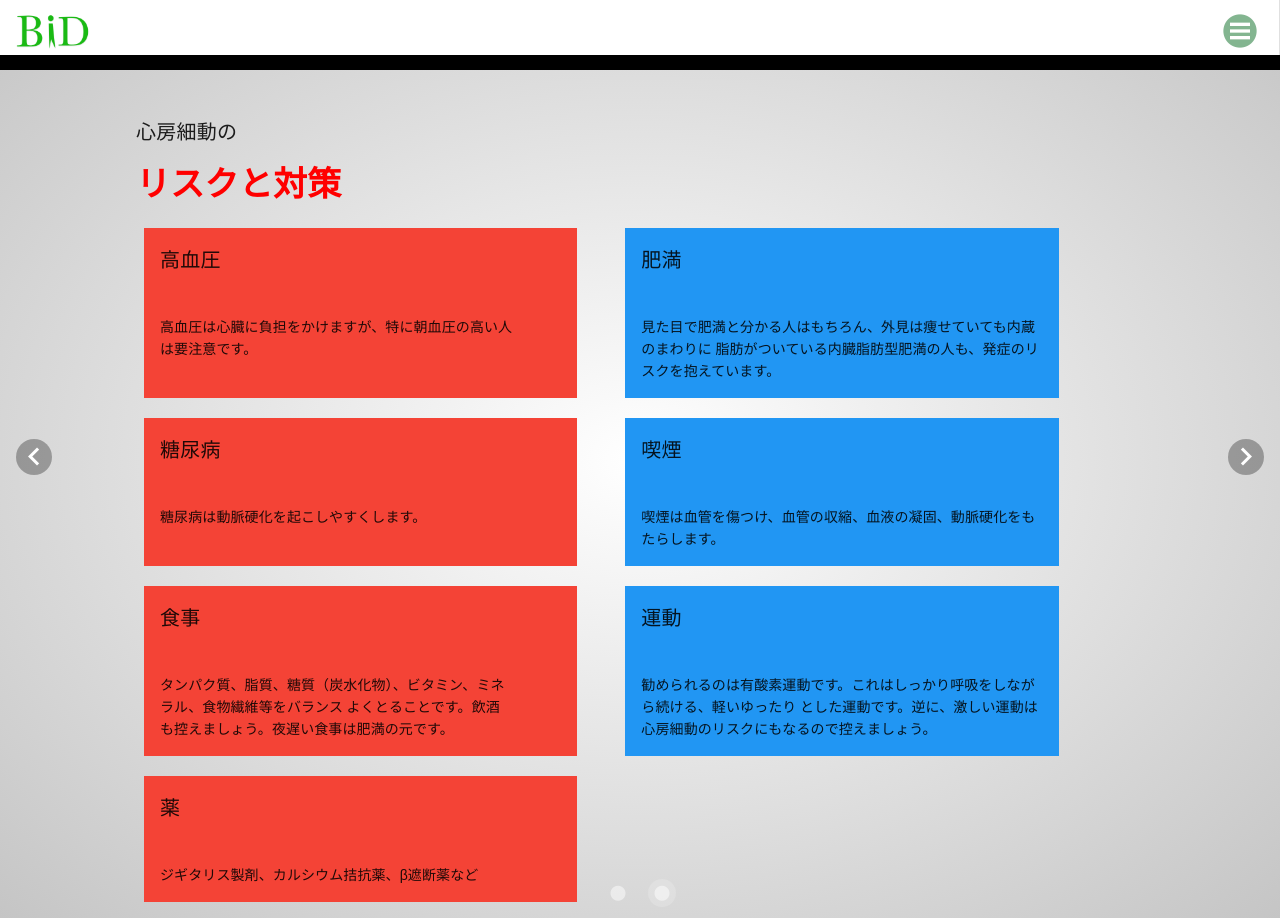
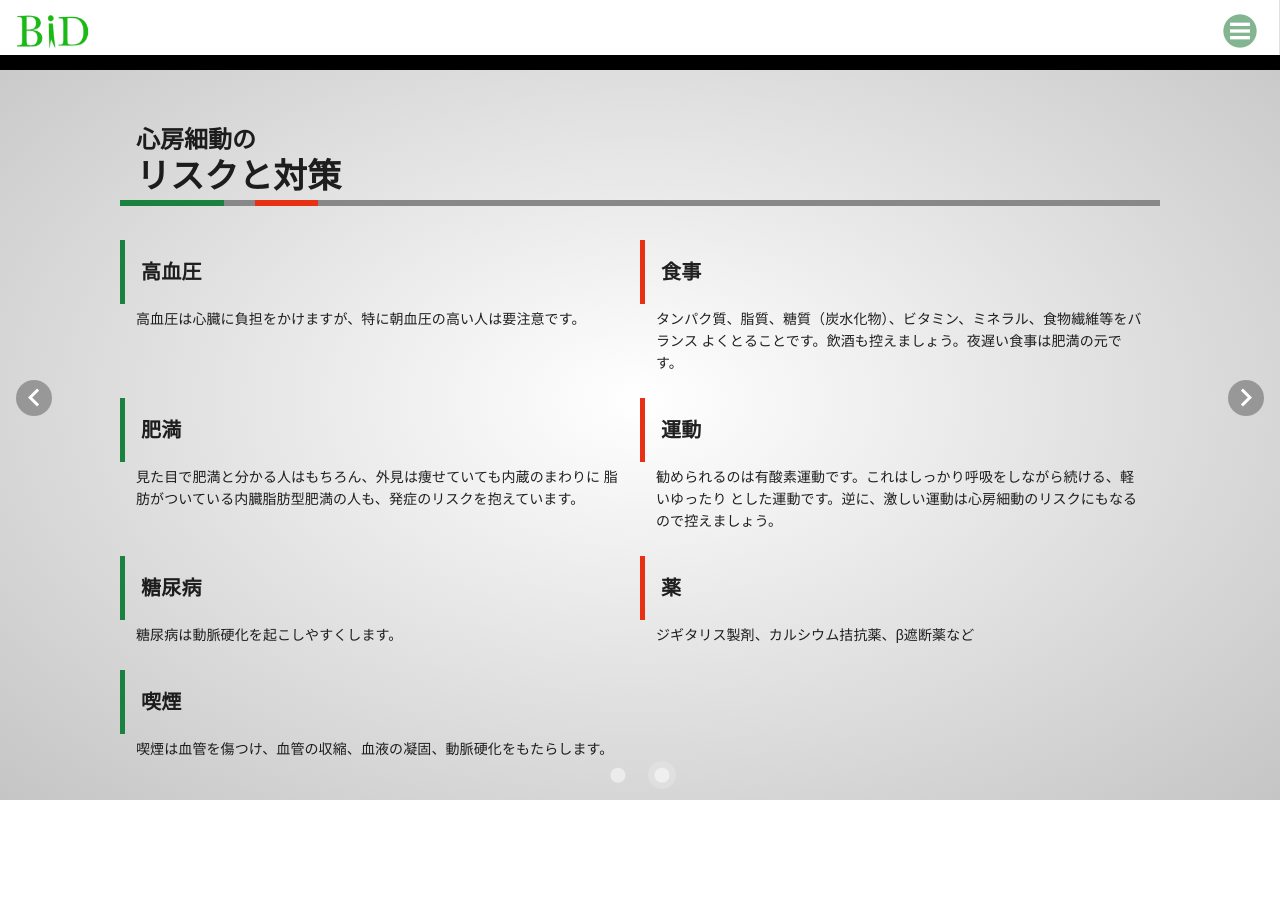
Before and after one commit to K-Fryxell/BID_Admin, a Vue app: page /user_measures in a window 1280 px wide. Both pictures are taken after a click on the button 662 px from the left and 775 px from the top of the page. After the commit the page ends 800 px from the top, so only its background shows below. Built offline with nearby package versions, Linux system fonts and the light colour scheme; no server answers.

Commit message:
update measures&measuresDetails css

```diff
--- a/src/components/public/Measures.vue
+++ b/src/components/public/Measures.vue
@@ -4,15 +4,15 @@
         <v-container class="ma-0 pa-0" fluid>
             <v-layout class="ma-0 mt-8 pa-0" column>
                 <v-row class="ma-4 mt-12 pa-0 pt-12" justify="center">
-                    <v-card-title class="display-1 pt-6" style="text-decoration-color:#808080;">
-                        <strong class="display-2" style="color:red;">心房細動</strong>の可能性があります
+                    <v-card-title class="text-lg-h4 headline pt-6" style="text-decoration-color:#808080;">
+                        <span class="text-lg-h3 headline" style="color:red; font-weight: bold;">心房細動</span>の可能性があります
                     </v-card-title>
                 </v-row>
                 <v-row class="ma-4 mt-3 pa-0 pt-1" justify="center">
                     <v-flex class="ma-0 pa-0" lg7>
                         <!-- 症状例 -->
-                        <v-row class="ml-n12 pa-0">
-                            <v-card-title class="headline ml-n12"><strong>以下の症状が続く場合、病院で受診してください。</strong></v-card-title>
+                        <v-row class="ml-lg-n12 ml-12 pa-0">
+                            <v-card-title class="text-headline ml-n12"><strong>以下の症状が続く場合、病院で受診してください。</strong></v-card-title>
                         </v-row>
                         <!-- ul内：本来はデータベース連携 今回はやりません -->
                         <v-row class="ma-0 mt-6 pa-0" style="background-color:#FDF2F9; border-style: solid; border-color:grey; border-width:4px;">
@@ -24,7 +24,7 @@
                             </ul>
                         </v-row>
                         <!-- 推奨病院 -->
-                        <v-row class="ma-0 ml-n12 pa-0">
+                        <v-row class="ma-0 ml-lg-n12 ml-12 pa-0">
                             <v-card-title class="title ml-n12 mt-0 pt-9">
                                 <strong>推奨病院</strong>
                             </v-card-title>
@@ -33,10 +33,11 @@
                             <v-col
                             v-for="(item, i) in items"
                             :key="i"
-                            :cols="6">
+                            cols="12"
+                            lg="6">
                                 <v-col class="ma-0 d-flex flex-row">
                                     <img src="@/assets/item.png" alt="項目"/>
-                                    <v-list-item-content class="ma-0 ml-3 pa-0">
+                                    <v-list-item-content class="ma-0 ml-lg-3 ml-0 pa-0">
                                         <a href="#"><v-list-item-title v-text="item.text" class="ma-0 pa-0"></v-list-item-title></a>
                                     </v-list-item-content>
                                 </v-col>
--- a/src/components/public/MeasuresDetails.vue
+++ b/src/components/public/MeasuresDetails.vue
@@ -5,77 +5,155 @@
             <v-layout class="ma-0 mt-8 pa-0" column>
                 <v-row class="ma-4 pa-0 pt-1" justify="center">
                     <v-flex class="ma-0 pa-0" lg10>
-                        <v-row class="ma-4 pa-0 pt-12">
-                            <v-card-title class="title ma-0 pa-0">
-                                心房細動の
+                        <v-row class="ma-4 mt-6 pa-0 pt-12">
+                            <v-card-title class="headline ma-0 pa-0">
+                                <strong>心房細動の</strong>
                             </v-card-title>
                         </v-row>
-                        <v-row class="ma-4 ma-0 pa-0">
-                            <v-card-title class="display-1 ma-0 pa-0" style="">
-                                <strong style="color:red;">リスクと対策</strong>
+                        <v-row class="ma-4 mt-n4 pa-0">
+                            <v-card-title class="display-1 ma-0 pa-0">
+                                <strong>リスクと対策</strong>
                             </v-card-title>
                         </v-row>
+                        <!-- PC画面 -->
+                        <v-row class="hidden-sm-and-down ma-0 pa-0">
+                            <div class="container" style="position:relative;">
+                                <hr class="mt-n3" style="position:absolute; top:0px; left:0px; width:100%; border: solid 3px #888; z-index:0;">
+                                <hr class="mt-n3" style="position:absolute; top:0px; left:0px; width:10%; border: solid 3px #1B813E; z-index:1;">
+                                <hr class="mt-n3" style="position:absolute; top:0px; left:13%; width:6%; border: solid 3px #E83015; z-index:2">
+                            </div>
                             <!-- 本来はforでlist-itemを回すが、小見出し前の縦棒の色分けが面倒なので今はやらない -->
-                        <v-row class="ma-0 mt-6 pa-0">
-                            <v-col class="ma-0 pa-0 ml-6 pr-12 red" lg="5" cols="12">
-                                <v-row class="ma-0 pa-0">
-                                    <v-card-title>高血圧</v-card-title>
+                            <v-row class="ma-0 mt-1 pa-0">
+                                <v-col class="ma-0 pa-0" lg="6" cols="12">
+                                    <v-row class="ma-0 pa-0" style="border-left: solid 5px #1B813E">
+                                        <v-card-title><strong>高血圧</strong></v-card-title>
                                     </v-row>
-                                <v-row class="ma-0 mt-2 pa-0">
+                                    <v-row class="ma-0 mt-n3 pa-0">
                                         <v-card-text>高血圧は心臓に負担をかけますが、特に朝血圧の高い人は要注意です。</v-card-text>
                                     </v-row>
                                 </v-col>
-                            <v-col class="ma-0 pa-0 ml-lg-12 ml-6 blue" lg="5" cols="12">
-                                <v-row class="ma-0 pa-0">
-                                    <v-card-title>肥満</v-card-title>
+                                <v-col class="ma-0 pa-0" lg="6" cols="12">
+                                    <v-row class="ma-0 pa-0" style="border-left: solid 5px #E83015">
+                                        <v-card-title><strong>食事</strong></v-card-title>
                                     </v-row>
-                                <v-row class="ma-0 mt-2 pa-0">
+                                    <v-row class="ma-0 mt-n3 pa-0">
+                                        <v-card-text>タンパク質、脂質、糖質（炭水化物）、ビタミン、ミネラル、食物繊維等をバランス
+                                        よくとることです。飲酒も控えましょう。夜遅い食事は肥満の元です。</v-card-text>
+                                    </v-row>
+                                </v-col>
+                                <v-col class="ma-0 mt-2 pa-0" lg="6" cols="12">
+                                    <v-row class="ma-0 pa-0" style="border-left: solid 5px #1B813E">
+                                        <v-card-title><strong>肥満</strong></v-card-title>
+                                    </v-row>
+                                    <v-row class="ma-0 mt-n3 pa-0">
                                         <v-card-text>見た目で肥満と分かる人はもちろん、外見は痩せていても内蔵のまわりに
                                             脂肪がついている内臓脂肪型肥満の人も、発症のリスクを抱えています。</v-card-text>
                                     </v-row>
                                 </v-col>
-                            <v-col class="ma-0 mt-5 pa-0 ml-6 pr-12 red" lg="5" cols="12">
-                                <v-row class="ma-0 pa-0">
-                                    <v-card-title>糖尿病</v-card-title>
+                                <v-col class="ma-0 mt-2 pa-0" lg="6" cols="12">
+                                    <v-row class="ma-0 pa-0" style="border-left: solid 5px #E83015">
+                                        <v-card-title><strong>運動</strong></v-card-title>
                                     </v-row>
-                                <v-row class="ma-0 mt-2 pa-0">
+                                    <v-row class="ma-0 mt-n3 pa-0">
+                                        <v-card-text>勧められるのは有酸素運動です。これはしっかり呼吸をしながら続ける、軽いゆったり
+                                        とした運動です。逆に、激しい運動は心房細動のリスクにもなるので控えましょう。</v-card-text>
+                                    </v-row>
+                                </v-col>
+                                <v-col class="ma-0 mt-2 pa-0" lg="6" cols="12">
+                                    <v-row class="ma-0 pa-0" style="border-left: solid 5px #1B813E">
+                                        <v-card-title><strong>糖尿病</strong></v-card-title>
+                                    </v-row>
+                                    <v-row class="ma-0 mt-n3 pa-0">
                                         <v-card-text>糖尿病は動脈硬化を起こしやすくします。</v-card-text>
                                     </v-row>
                                 </v-col>
-                            <v-col class="ma-0 mt-5 pa-0 ml-lg-12 ml-6 blue" lg="5" cols="12">
-                                <v-row class="ma-0 pa-0">
-                                    <v-card-title>喫煙</v-card-title>
+                                <v-col class="ma-0 mt-2 pa-0" lg="6" cols="12">
+                                    <v-row class="ma-0 pa-0" style="border-left: solid 5px #E83015">
+                                        <v-card-title><strong>薬</strong></v-card-title>
                                     </v-row>
-                                <v-row class="ma-0 mt-2 pa-0">
+                                    <v-row class="ma-0 mt-n3 pa-0">
+                                        <v-card-text>ジギタリス製剤、カルシウム拮抗薬、β遮断薬など</v-card-text>
+                                    </v-row>
+                                </v-col>
+                                <v-col class="ma-0 mt-2 pa-0" lg="6" cols="12">
+                                    <v-row class="ma-0 pa-0" style="border-left: solid 5px #1B813E">
+                                        <v-card-title><strong>喫煙</strong></v-card-title>
+                                    </v-row>
+                                    <v-row class="ma-0 mt-n3 pa-0">
                                         <v-card-text>喫煙は血管を傷つけ、血管の収縮、血液の凝固、動脈硬化をもたらします。</v-card-text>
                                     </v-row>
                                 </v-col>
-                            <v-col class="ma-0 mt-5 pa-0 ml-6 pr-12 red" lg="5" cols="12">
-                                <v-row class="ma-0 pa-0">
-                                    <v-card-title>食事</v-card-title>
                             </v-row>
-                                <v-row class="ma-0 mt-2 pa-0">
+                        </v-row>
+                        <!-- スマホ画面 -->
+                        <v-row class="hidden-md-and-up ma-0 pa-0">
+                            <div class="container" style="position:relative;">
+                                <hr class="mt-n3" style="position:absolute; top:0px; left:0px; width:100%; border: solid 3px #888; z-index:0;">
+                                <hr class="mt-n3" style="position:absolute; top:0px; left:0px; width:35%; border: solid 3px #1B813E; z-index:1;">
+                                <hr class="mt-n3" style="position:absolute; top:0px; left:46%; width:22%; border: solid 3px #E83015; z-index:2">
+                            </div>
+                            <!-- 本来はforでlist-itemを回すが、小見出し前の縦棒の色分けが面倒なので今はやらない -->
+                            <v-row class="ma-0 mt-1 pa-0">
+                                <v-col class="ma-0 pa-0" lg="6" cols="12">
+                                    <v-row class="ma-0 pa-0" style="border-left: solid 5px #1B813E">
+                                        <v-card-title><strong>高血圧</strong></v-card-title>
+                                    </v-row>
+                                    <v-row class="ma-0 mt-n3 pa-0">
+                                        <v-card-text>高血圧は心臓に負担をかけますが、特に朝血圧の高い人は要注意です。</v-card-text>
+                                    </v-row>
+                                </v-col>
+                                <v-col class="ma-0 mt-2 pa-0" lg="6" cols="12">
+                                    <v-row class="ma-0 pa-0" style="border-left: solid 5px #1B813E">
+                                        <v-card-title><strong>肥満</strong></v-card-title>
+                                    </v-row>
+                                    <v-row class="ma-0 mt-n3 pa-0">
+                                        <v-card-text>見た目で肥満と分かる人はもちろん、外見は痩せていても内蔵のまわりに
+                                            脂肪がついている内臓脂肪型肥満の人も、発症のリスクを抱えています。</v-card-text>
+                                    </v-row>
+                                </v-col>
+                                <v-col class="ma-0 mt-2 pa-0" lg="6" cols="12">
+                                    <v-row class="ma-0 pa-0" style="border-left: solid 5px #1B813E">
+                                        <v-card-title><strong>糖尿病</strong></v-card-title>
+                                    </v-row>
+                                    <v-row class="ma-0 mt-n3 pa-0">
+                                        <v-card-text>糖尿病は動脈硬化を起こしやすくします。</v-card-text>
+                                    </v-row>
+                                </v-col>
+                                <v-col class="ma-0 mt-2 pa-0" lg="6" cols="12">
+                                    <v-row class="ma-0 pa-0" style="border-left: solid 5px #1B813E">
+                                        <v-card-title><strong>喫煙</strong></v-card-title>
+                                    </v-row>
+                                    <v-row class="ma-0 mt-n3 pa-0">
+                                        <v-card-text>喫煙は血管を傷つけ、血管の収縮、血液の凝固、動脈硬化をもたらします。</v-card-text>
+                                    </v-row>
+                                </v-col>
+                                <v-col class="ma-0 pa-0" lg="6" cols="12">
+                                    <v-row class="ma-0 pa-0" style="border-left: solid 5px #E83015">
+                                        <v-card-title><strong>食事</strong></v-card-title>
+                                    </v-row>
+                                    <v-row class="ma-0 mt-n3 pa-0">
                                         <v-card-text>タンパク質、脂質、糖質（炭水化物）、ビタミン、ミネラル、食物繊維等をバランス
                                         よくとることです。飲酒も控えましょう。夜遅い食事は肥満の元です。</v-card-text>
                                     </v-row>
                                 </v-col>
-                            <v-col class="ma-0 mt-5 pa-0 ml-lg-12 ml-6 blue" lg="5" cols="12">
-                                <v-row class="ma-0 pa-0">
-                                    <v-card-title>運動</v-card-title>
+                                <v-col class="ma-0 mt-2 pa-0" lg="6" cols="12">
+                                    <v-row class="ma-0 pa-0" style="border-left: solid 5px #E83015">
+                                        <v-card-title><strong>運動</strong></v-card-title>
                                     </v-row>
-                                <v-row class="ma-0 mt-2 pa-0">
+                                    <v-row class="ma-0 mt-n3 pa-0">
                                         <v-card-text>勧められるのは有酸素運動です。これはしっかり呼吸をしながら続ける、軽いゆったり
                                         とした運動です。逆に、激しい運動は心房細動のリスクにもなるので控えましょう。</v-card-text>
                                     </v-row>
                                 </v-col>
-                            <v-col class="ma-0 mt-5 pa-0 ml-6 pr-12 red" lg="5" cols="12">
-                                <v-row class="ma-0 pa-0">
-                                    <v-card-title>薬</v-card-title>
+                                <v-col class="ma-0 mt-2 pa-0" lg="6" cols="12">
+                                    <v-row class="ma-0 pa-0" style="border-left: solid 5px #E83015">
+                                        <v-card-title><strong>薬</strong></v-card-title>
                                     </v-row>
-                                <v-row class="ma-0 mt-2 pa-0">
+                                    <v-row class="ma-0 mt-n3 pa-0">
                                         <v-card-text>ジギタリス製剤、カルシウム拮抗薬、β遮断薬など</v-card-text>
                                     </v-row>
                                 </v-col>
+                            </v-row>
                         </v-row>
                     </v-flex>
                 </v-row>
```
Lines whose indentation alone changed are shown as unchanged.
